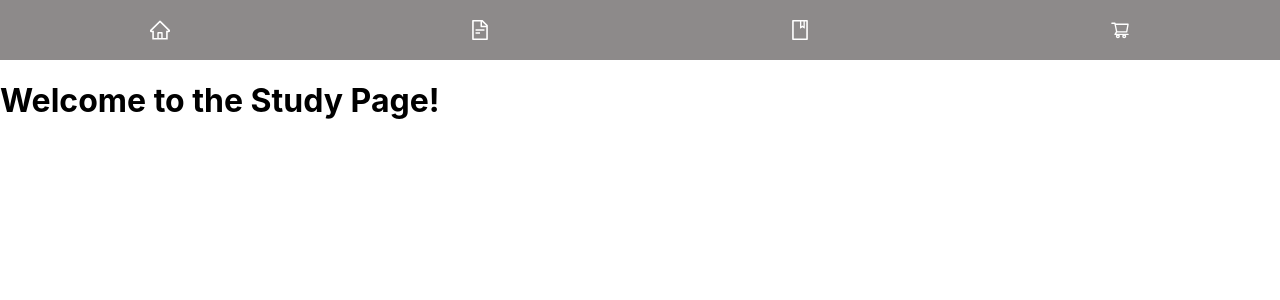
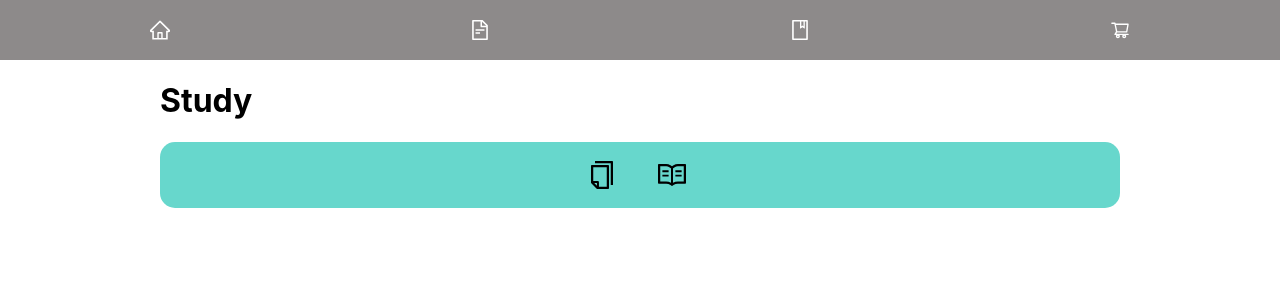
Before and after one commit to AnthonyL103/Zukini, a React (Create React App) app: page /study in a window 1280 px wide. Shown: the top 300 px of the page. Built offline with nearby package versions, Linux system fonts and the light colour scheme.

Commit message:
added menu for study page, and changed delete button

```diff
--- a/package.json
+++ b/package.json
@@ -4,6 +4,9 @@
   "private": true,
   "dependencies": {
     "@ant-design/icons": "^5.5.2",
+    "@fortawesome/fontawesome-svg-core": "^6.7.2",
+    "@fortawesome/free-regular-svg-icons": "^6.7.2",
+    "@fortawesome/react-fontawesome": "^0.2.2",
     "@google-cloud/vision": "^4.3.2",
     "cors": "^2.8.5",
     "cra-template": "1.2.0",
--- a/src/backend/text.json
+++ b/src/backend/text.json
@@ -1,8 +1,8 @@
 [
   {
-    "filepath": "C:\\Users\\reddi\\NoteLetApp\\src\\backend\\uploads\\1735940154348-image1.png",
+    "filepath": "C:\\Users\\reddi\\NoteLetApp\\src\\backend\\uploads\\1736034039667-Capture23.PNG",
     "scanname": "test 1",
-    "text": "8:07 1\nInbox\nstockX\nOrder 5284446-5184205\nWe Sent Your Payout!\nYOUR PAYOUT AMOUNT\n$235.38\nGreat news, Anthony!\nYour items have been authenticated and payment has been released.\nAir Max 97 Neon Seoul\nStyle ID: CI1503-001\nU.S. Men's Size: 9.5 | Condition: New; 100% Authentic\nSales Price:\nTransaction Fee (9.5%):\nPayment Proc. (3%):\nShipping:\nTotal Payout\n$269.00\n$-25.56\n$-8.07\nFREE\n$235.38\nNow that that's done, allow us to blatantly solicit you to list more stuff. Here\nare a few of the most active products on the market:\nAsk well Ask right",
-    "date": "1/3/2025"
+    "text": "USPS.COM®\nSign in | Shipping History | Manage Your Mail | Customer Service\nUSPS-Click-N-ShipⓇ Payment Confirmation\nThanks for shipping with us, ANTHONY L LI!\nAdditional information regarding your label(s) can be found in your Shipping History. From your Shipping History you can\nShip Again, track your package, or request a refund.\nClick-N-ShipⓇ Payment Details\nAcct #: 169174129\nTransaction Number: 486540261\nTransaction Date/Time: 03/16/2020 04:11 PM CDT\nTransaction Amount: $51.55\nPayment Method: PayPal®\nPriority Mail International®\nMedium Flat Rate Box\nCJ 176 436 297 US (Sequence Number 1 of 1)\nScheduled Delivery Date: 03/24/2020\nShipped to:\nANTHONY LI\nGRAILED\n21 TOWNHOUSE CRESENT\nBRAMPTON, ONTARIO\nCANADA L8W 3C3\nLearn more about requesting a refund onlinehere.",
+    "date": "1/4/2025"
   }
 ]
--- a/src/frontend/Scan.js
+++ b/src/frontend/Scan.js
@@ -1,11 +1,19 @@
 //md delete forever is just a visual icon
-import { MdDeleteForever } from 'react-icons/md';
+import { useNavigate } from 'react-router-dom';
+
 
 const Scan = ({ filepath, scanname, text, date, onDelete }) => {
+  const navigate = useNavigate();
   const handleDelete = () => {
     if (onDelete) {
       onDelete(filepath); // Notify the parent to delete the scan
     }
+  };
+  const handleStudy = () => {
+    // Navigate to the Study page with the scan's filepath or ID
+    navigate('/study', {
+      state: { scanname, text, date },
+    });
   };
   return (
     <div className="scan">
@@ -14,7 +22,14 @@ const Scan = ({ filepath, scanname, text, date, onDelete }) => {
       <span>{text}</span>
       <div className="scan-footer">
         <small>{date}</small>
-        <MdDeleteForever className="delete-icon" size="1.3em" onClick={handleDelete}/>
+        <div class="action-btn">
+        <button className="study-button" onClick={handleStudy}>
+          Study
+        </button>
+        <button className = "del-button" onClick={handleDelete}>
+          Delete
+        </button>
+        </div>
       </div>
     </div>
   );
--- /dev/null
+++ b/src/frontend/StudyMenu.js
@@ -0,0 +1,22 @@
+import React from 'react';
+import { ReadOutlined, CopyOutlined } from '@ant-design/icons';
+const StudyMenu = () => {
+  return (
+    <div className="studymenu">
+      <a className="link">
+        <span className="link-icon">
+        <CopyOutlined />
+        </span>
+        <span className="link-title">Cards</span>
+      </a>
+      <a className="link">
+        <span className="link-icon">
+        <ReadOutlined />
+        </span>
+        <span className="link-title">Test</span>
+      </a>
+    </div>
+  );
+};
+
+export default StudyMenu;
--- a/src/frontend/index.css
+++ b/src/frontend/index.css
@@ -40,6 +40,8 @@ textarea:focus{
     outline: none;
 }
 
+
+
 .save{
     background-color: #e1e1e1;
     border: none;
@@ -47,6 +49,45 @@ textarea:focus{
     padding: 5px 10px 5px 10px;
 
 }
+
+.save:hover {
+  background-color: #ededed;
+  cursor: pointer;
+
+}
+
+.action_btn {
+  width: 200px;
+  display: inline;
+}
+.study-button{
+  background-color: #e1e1e1;
+  border: none;
+  border-radius: 15px;
+  padding: 5px 10px 5px 10px;
+
+}
+
+.study-button:hover {
+  background-color: #ededed;
+  cursor: pointer;
+
+}
+
+.del-button{
+  background-color: #9b3232;
+  border: none;
+  border-radius: 15px;
+  padding: 5px 10px 5px 10px;
+
+}
+
+.del-button:hover {
+  background-color: #ededed;
+  cursor: pointer;
+
+}
+
 
 .scanname {
     padding: 5px;
@@ -67,11 +108,6 @@ textarea:focus{
     font-weight: bold;
 }
 
-.save:hover {
-    background-color: #ededed;
-    cursor: pointer;
-
-}
 
 .scan{
     background-color: #fef68a;
@@ -254,3 +290,79 @@ textarea:focus{
   .icon {
     font-size: 20px;
   }
+
+
+  .studymenu {
+    padding: 0.5rem;
+    background-color:  #67d7cc;
+    position: relative;
+    display: flex;
+    justify-content: center;
+    border-radius: 15px;
+    box-shadow: 0 10px 25px 0 rgba(#000, 0.075);
+  }
+
+  .link {
+    display: inline-flex;
+    justify-content: center;
+    align-items: center;
+    width: 70px;
+    height: 50px;
+    border-radius: 8px;
+    position: relative;
+    z-index: 1;
+    overflow: hidden;
+    transform-origin: center left;
+    transition: width 0.2s ease-in;
+    text-decoration: none;
+    color: inherit;
+    &:before {
+      position: absolute;
+      z-index: -1;
+      content: "";
+      display: block;
+      border-radius: 8px;
+      width: 100%;
+      height: 100%;
+      top: 0;
+      transform: translateX(100%);
+      transition: transform 0.2s ease-in;
+      transform-origin: center right;
+      background-color:  #fef68a;
+    }
+
+    &:hover,
+    &:focus {
+      outline: 0;
+      width: 130px;
+
+      &:before,
+      .link-title {
+        transform: translateX(0);
+        opacity: 1;
+      }
+    }
+  }
+
+  .link-icon {
+    width: 28px;
+    height: 28px;
+    display: block;
+    flex-shrink: 0;
+    left: 18px;
+    position: absolute;
+    svg {
+      width: 28px;
+      height: 28px;
+    }
+  }
+
+  .link-title {
+    transform: translateX(100%);
+    transition: transform 0.2s ease-in;
+    transform-origin: center right;
+    display: block;
+    text-align: center;
+    text-indent: 28px;
+    width: 100%;
+  }
--- a/src/frontend/pages/ScansPage.js
+++ b/src/frontend/pages/ScansPage.js
@@ -1,6 +1,5 @@
 import { useState, useEffect } from 'react';
-import Navbar from '/Users/anthonyli/react-noteletapp/src/frontend/Navbar.js';
-import ScanList from '/Users/anthonyli/react-noteletapp/src/frontend/ScanList.js';
+import ScanList from '../ScanList.js';
 
 const ScansPage = () => {
   const [scans, setScans] = useState([]);
--- a/src/frontend/pages/StudyPage.js
+++ b/src/frontend/pages/StudyPage.js
@@ -1,2 +1,14 @@
-const Study = () => <h1>Welcome to the Study Page!</h1>;
+import StudyMenu from '../StudyMenu';
+const Study = () =>{
+
+ return (
+    <div className="container">
+        <h1>Study</h1>
+        <StudyMenu />
+
+
+    </div>
+ )
+};
+
 export default Study;
```
Also changed, not shown: src/backend/uploads/1736034039667-Capture23.PNG (added), 1 other file (tests, documents, lock files or other folders).
